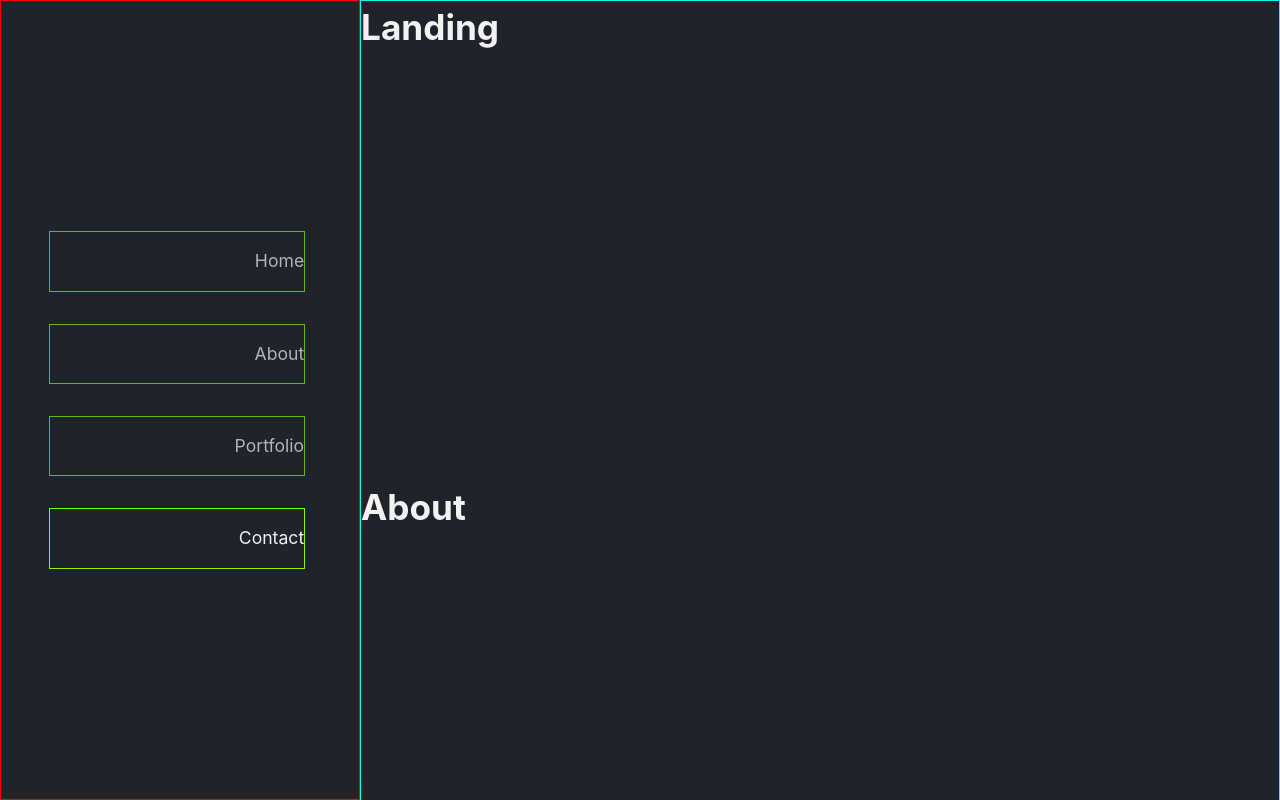
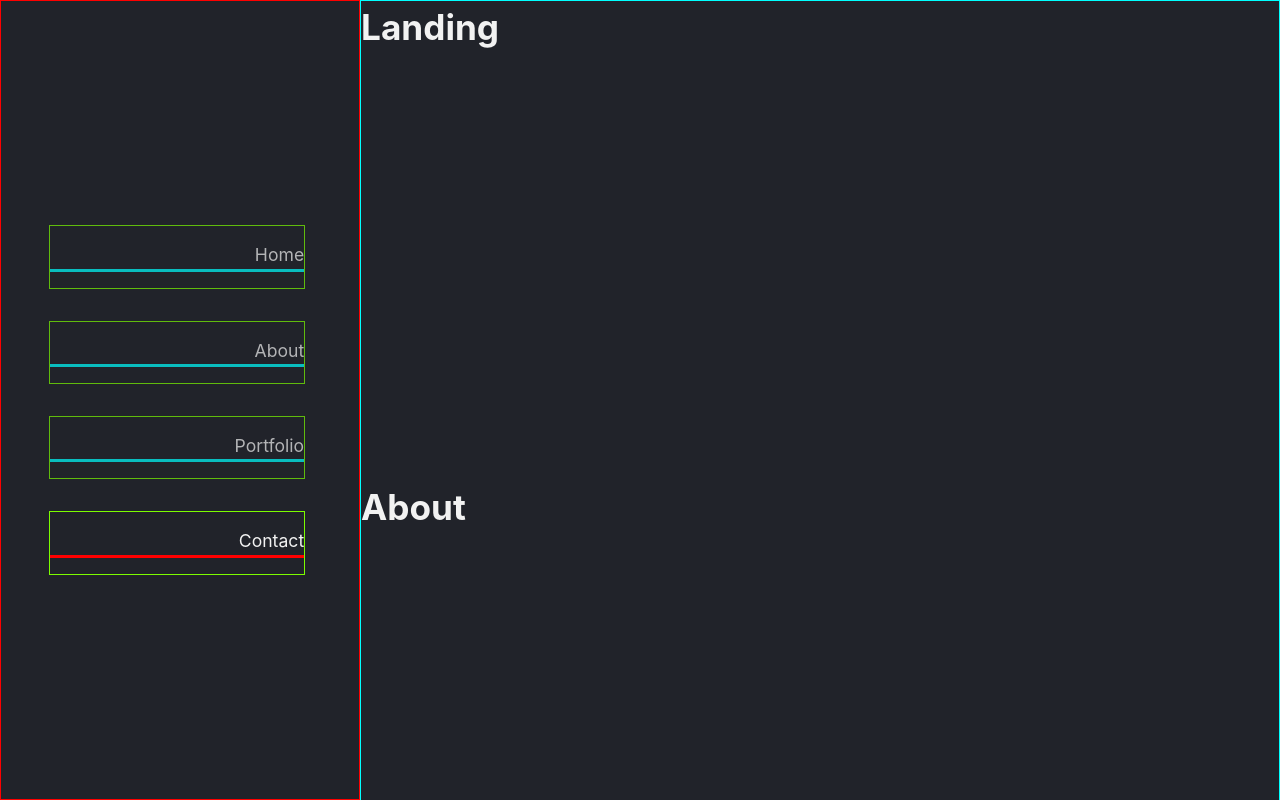
Before and after one commit to mthom26/portfolio-v2, a React (Create React App) app: page / in a window 1280 px wide. Shown: the top 800 px of the page. Built offline with nearby package versions, Linux system fonts and the light colour scheme.

Commit message:
Add active navLink animation

```diff
--- a/src/components/SideNav.css
+++ b/src/components/SideNav.css
@@ -27,8 +27,25 @@
   opacity: 0.7;
 }
 
+.navBarBack {
+  height: 3px;
+  background: cyan;
+}
+
+.navBarFront {
+  height: 3px;
+  background: red;
+  transform-origin: right;
+  transform: scaleX(0);
+  transition: transform 250ms ease-out;
+}
+
 .active {
   opacity: 1;
+}
+
+.activeBar {
+  transform: scaleX(1);
 }
 
 .navLink:hover {
--- a/src/components/SideNav.js
+++ b/src/components/SideNav.js
@@ -23,6 +23,11 @@ const SideNav = ({ navOpen, progress, activeLink, sectionPositions }) => {
           href="#home"
         >
           Home
+          <div className="navBarBack">
+            <div
+              className={`navBarFront ${activeLink === 'home' ? 'activeBar': ''}`}
+            />
+          </div>
         </a>
         <a
           onClick={(e) => {
@@ -36,6 +41,11 @@ const SideNav = ({ navOpen, progress, activeLink, sectionPositions }) => {
           href="#about"
         >
           About
+          <div className="navBarBack">
+            <div
+              className={`navBarFront ${activeLink === 'about' ? 'activeBar': ''}`}
+            />
+          </div>
         </a>
         <a
           onClick={(e) => {
@@ -49,6 +59,11 @@ const SideNav = ({ navOpen, progress, activeLink, sectionPositions }) => {
           href="#portfolio"
         >
           Portfolio
+          <div className="navBarBack">
+            <div
+              className={`navBarFront ${activeLink === 'portfolio' ? 'activeBar': ''}`}
+            />
+          </div>
         </a>
         <a
           onClick={(e) => {
@@ -62,6 +77,11 @@ const SideNav = ({ navOpen, progress, activeLink, sectionPositions }) => {
           href="#contact"
         >
           Contact
+          <div className="navBarBack">
+            <div
+              className={`navBarFront ${activeLink === 'contact' ? 'activeBar': ''}`}
+            />
+          </div>
         </a>
       </nav>
       <div style={{height: `${progress}%`}} className="progress" />
```
